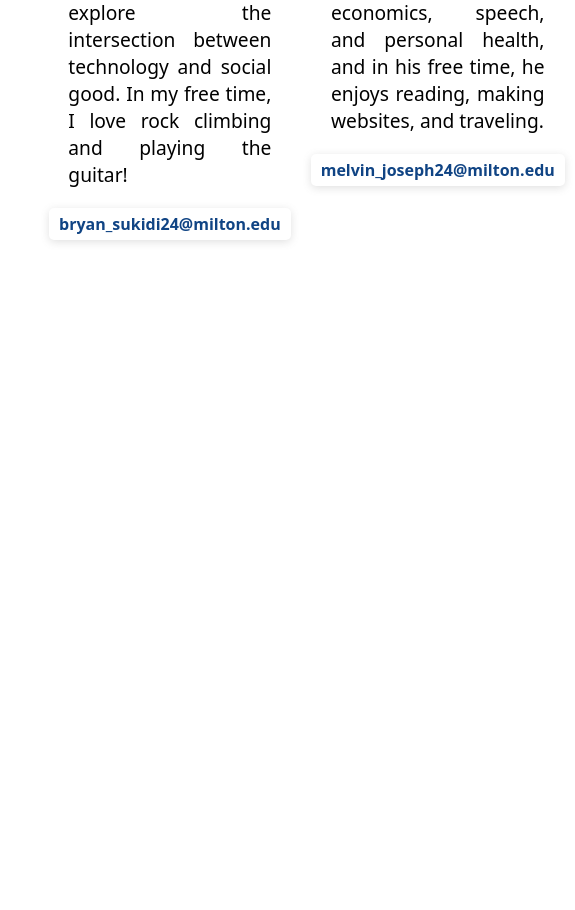
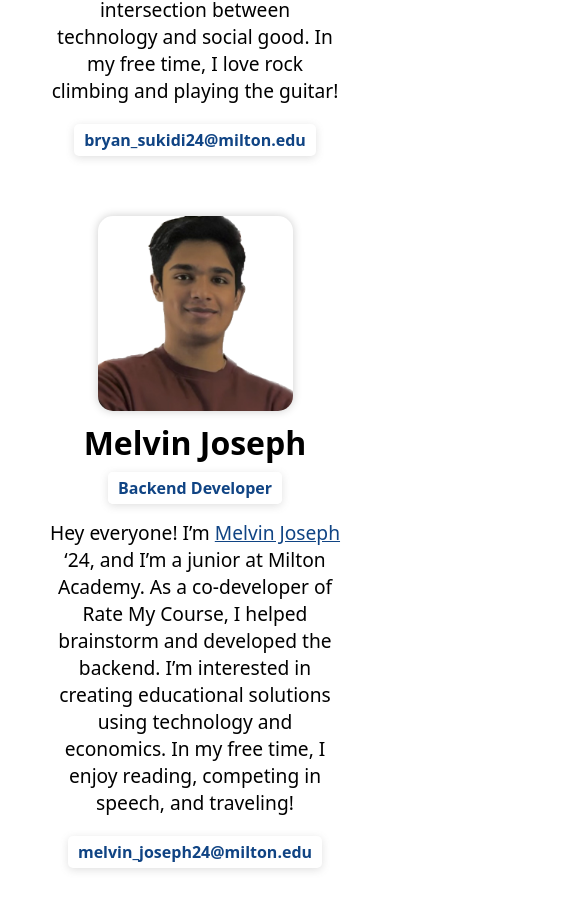
Before and after one commit to Bryan6734/Rate-My-Course, a React (Create React App) app in the folder frontend/: page /about-us in a window 390 px wide. Shown: the part 1449-2359 px from the top of the page, 575 px wide, since content can reach past the window. Before the commit the page ends 1778 px from the top, so only its background shows below. Built offline with nearby package versions, Linux system fonts and the light colour scheme; no server answers.

Commit message:
Added mobile support Changed melvin pic

```diff
--- a/frontend/src/Components/AboutUsPage.css
+++ b/frontend/src/Components/AboutUsPage.css
@@ -99,7 +99,6 @@
   text-align: center;
   padding: 10px 8%;
   text-align: justify;
-
 }
 
 .about-us-page .developers .developer img {
@@ -107,4 +106,22 @@
   height: 30vw;
   border-radius: 15px;
   box-shadow: 0 0 10px 0 rgba(0, 0, 0, 0.2);
+  object-fit: cover;
 }
+
+@media screen and (max-width: 768px) {
+  .about-us-page .about-us-team .developers {
+    flex-direction: column;
+    align-items: center;
+  }
+
+  .about-us-page .developers .developer img {
+    width: 50vw;
+    height: 50vw;
+  }
+
+  .about-us-page .developers .developer p {
+    padding: 10px 0;
+    text-align: center;
+  }
+}
--- a/frontend/src/Components/AboutUsPage.js
+++ b/frontend/src/Components/AboutUsPage.js
@@ -62,11 +62,13 @@ function AboutUsPage() {
 
             <div className="title-desc">
               <p>
-                Melvin Joseph '24 is a junior at Milton Academy. He is currently taking Adv CS: Applications and as a co-developer, he collaborated in
-                brainstorming this website while focusing on the backend. Some of his interests include economics, speech, and personal health, and in
-                his free time, he enjoys reading, making websites, and traveling.
+                Hey everyone! I’m <a target="_blank" href="https://www.linkedin.com/in/melvin-joseph-159010219">Melvin Joseph</a> ‘24, and I’m a junior at Milton Academy. As a
+                co-developer of Rate My Course, I helped brainstorm and developed the backend. I’m interested in creating educational solutions using
+                technology and economics. In my free time, I enjoy reading, competing in speech, and traveling!
               </p>
-              <p className="email"><span>melvin_joseph24@milton.edu</span></p>
+              <p className="email">
+                <span>melvin_joseph24@milton.edu</span>
+              </p>
             </div>
           </div>
         </div>
```
Also changed, not shown: frontend/src/Assets/Melvin.png.
